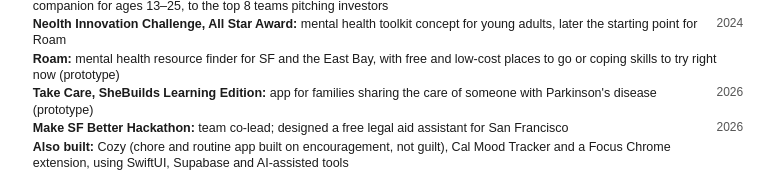
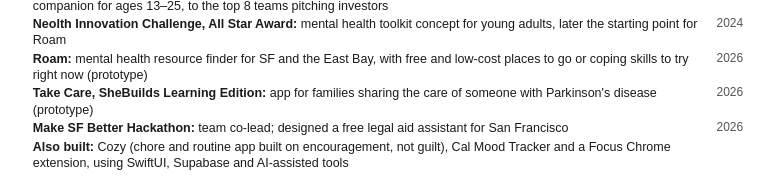
Before and after one commit to susangadegone/susan-g-portfolio, a plain HTML site: page resume/resume.html in a window 1280 px wide. Shown: the part 526-704 px from the top of the page, 252-1026 px from the left. Drawn offline with Linux system fonts and the light colour scheme.

Commit message:
Date Roam 2026 on the resume
Co-Authored-By: Claude Opus 5.5 <noreply@anthropic.com>

```diff
--- a/resume/resume.html
+++ b/resume/resume.html
@@ -77,7 +77,7 @@
   <h2>Product &amp; Innovation <span style="float:right;font-weight:400;letter-spacing:0;text-transform:none;color:#555;font-size:9pt">2023 &ndash; Present</span></h2>
   <div class="item"><span class="what"><b>Stanford AI for Good:</b> selected as 1 of 30 from 230 applicants; came up with and led <b>MindMate</b>, an AI coping-skills companion for ages 13&ndash;25, to the top 8 teams pitching investors</span><span class="yr">2024</span></div>
   <div class="item"><span class="what"><b>Neolth Innovation Challenge, All Star Award:</b> mental health toolkit concept for young adults, later the starting point for Roam</span><span class="yr">2024</span></div>
-  <div class="item"><span class="what"><b>Roam:</b> mental health resource finder for SF and the East Bay, with free and low-cost places to go or coping skills to try right now (prototype)</span><span class="yr"></span></div>
+  <div class="item"><span class="what"><b>Roam:</b> mental health resource finder for SF and the East Bay, with free and low-cost places to go or coping skills to try right now (prototype)</span><span class="yr">2026</span></div>
   <div class="item"><span class="what"><b>Take Care, SheBuilds Learning Edition:</b> app for families sharing the care of someone with Parkinson's disease (prototype)</span><span class="yr">2026</span></div>
   <div class="item"><span class="what"><b>Make SF Better Hackathon:</b> team co-lead; designed a free legal aid assistant for San Francisco</span><span class="yr">2026</span></div>
   <div class="item"><span class="what"><b>Also built:</b> Cozy (chore and routine app built on encouragement, not guilt), Cal Mood Tracker and a Focus Chrome extension, using SwiftUI, Supabase and AI-assisted tools</span><span class="yr"></span></div>
```
Also changed, not shown: 1 other file.
